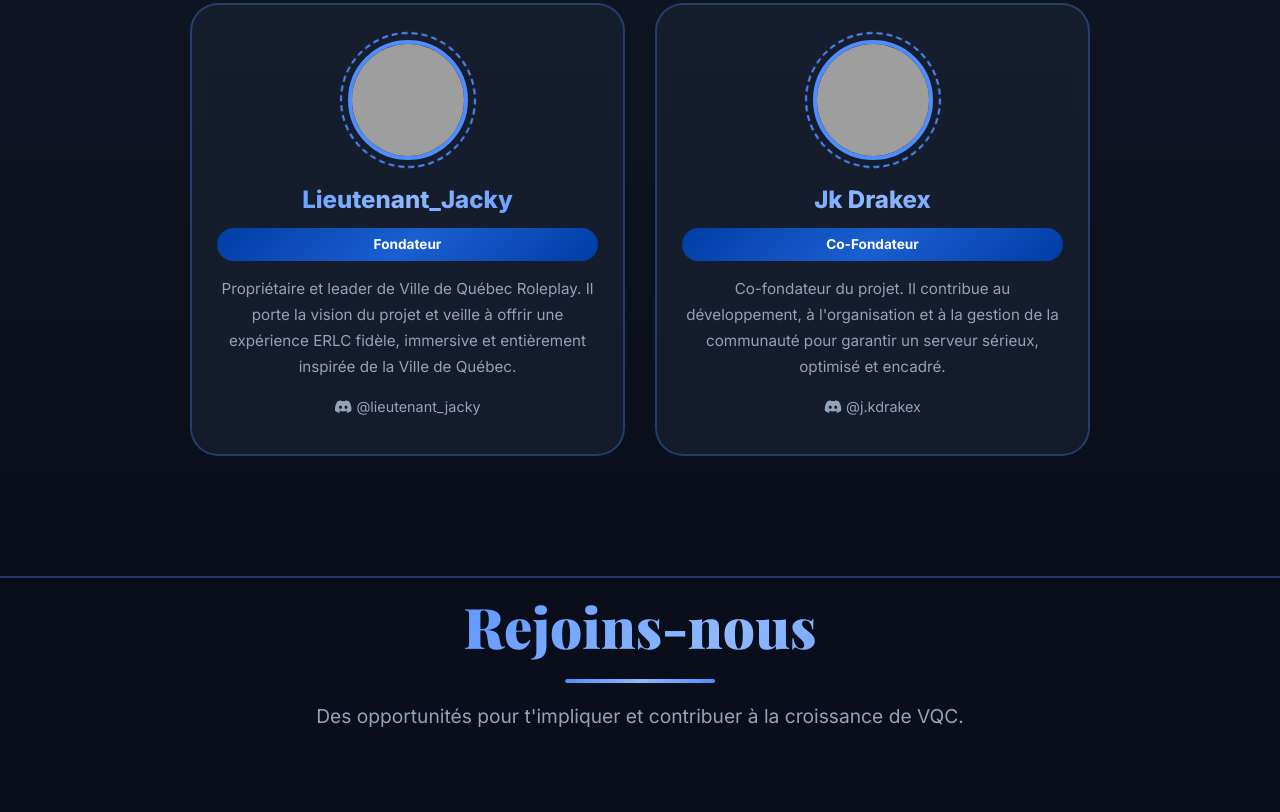
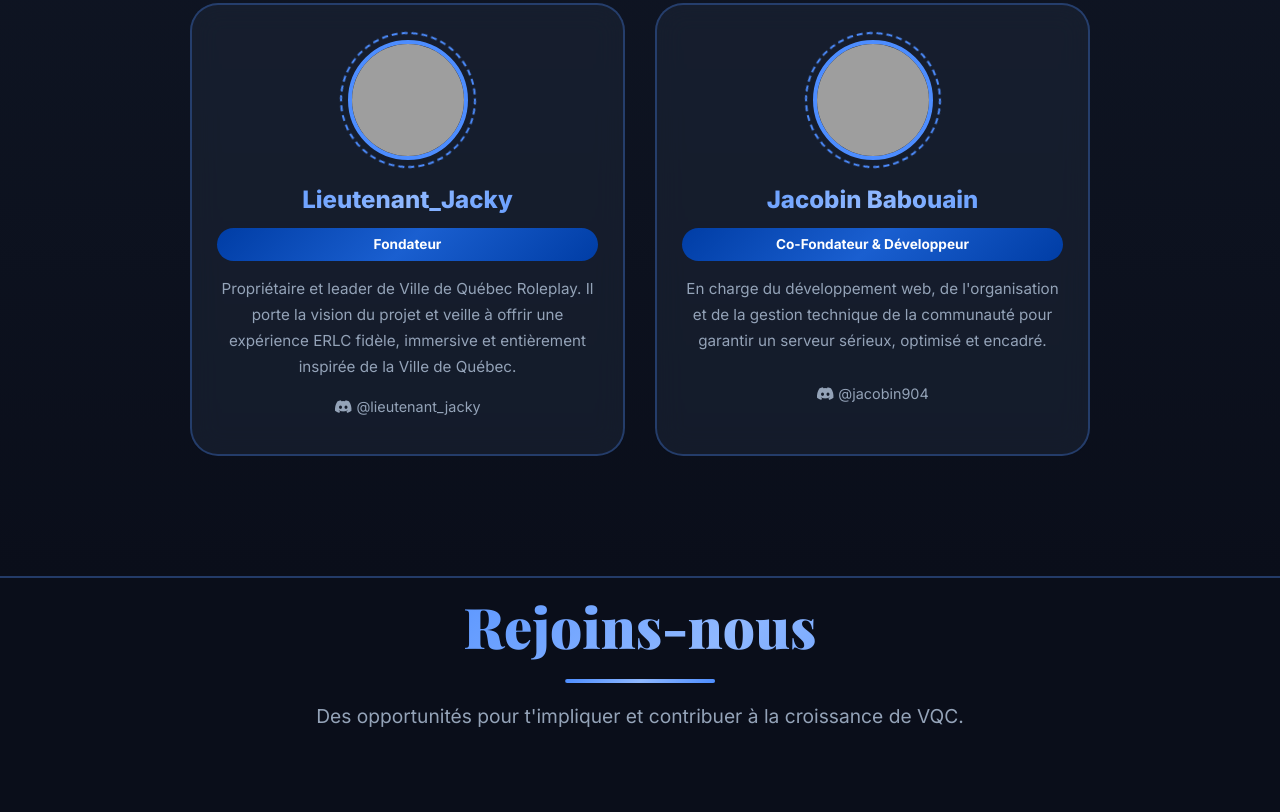
Before and after one commit to Jacobin904/Ville-de-Quebec-Roleplay, a website: page index.html in a window 1280 px wide. Shown: the part 4694-5506 px from the top of the page. Drawn offline with nearby package versions, Linux system fonts and the light colour scheme; grey boxes are pictures that could not be loaded.

Commit message:
Update team member images and descriptions

```diff
--- a/index.html
+++ b/index.html
@@ -307,7 +307,8 @@
             <div class="team-grid-centered stagger">
                 <div class="team-card tilt">
                     <div class="team-img-wrap">
-                        <img src="https://cdn.discordapp.com/avatars/1271541606759006332/04dcece4642073663a535bff21547e14.webp?size=1024" alt="Lieutenant_Jacky" class="team-img">
+                        <!-- NOUVELLE PFP FONDATEUR -->
+                        <img src="https://cdn.discordapp.com/avatars/1271541606759006332/cea78458445000372d4a4fef56b9ab52.webp?size=1024" alt="Lieutenant_Jacky" class="team-img">
                     </div>
                     <h3>Lieutenant_Jacky</h3>
                     <span class="team-role">Fondateur</span>
@@ -316,12 +317,13 @@
                 </div>
                 <div class="team-card tilt">
                     <div class="team-img-wrap">
-                        <img src="https://cdn.discordapp.com/avatars/905782490541723660/0f1661a11fd928d5cd8048bd8ed5ec18.webp?size=1024" alt="Jk Drakex" class="team-img">
+                        <!-- NOUVELLE PFP CO-FONDATEUR / DÉVELOPPEUR -->
+                        <img src="https://cdn.discordapp.com/avatars/1281784488854159421/85109e1b8945496f3e802e5a8d8208aa.webp?size=1024" alt="Jacobin Babouain" class="team-img">
                     </div>
-                    <h3>Jk Drakex</h3>
-                    <span class="team-role">Co-Fondateur</span>
-                    <p>Co-fondateur du projet. Il contribue au développement, à l'organisation et à la gestion de la communauté pour garantir un serveur sérieux, optimisé et encadré.</p>
-                    <p style="margin-top:15px;font-size:.9rem"><i class="fab fa-discord"></i> @j.kdrakex</p>
+                    <h3>Jacobin Babouain</h3>
+                    <span class="team-role">Co-Fondateur & Développeur</span>
+                    <p>En charge du développement web, de l'organisation et de la gestion technique de la communauté pour garantir un serveur sérieux, optimisé et encadré.</p>
+                    <p style="margin-top:15px;font-size:.9rem"><i class="fab fa-discord"></i> @jacobin904</p>
                 </div>
             </div>
         </div>
@@ -415,7 +417,8 @@
                 <h4>Conception</h4>
                 <p>Site web conçu et développé pour la communauté Ville de Québec Roleplay.</p>
                 <div style="display:flex;align-items:center;gap:15px;margin-top:25px">
-                    <img src="https://cdn.discordapp.com/avatars/1281784488854159421/608fbe0e316e417b5e83539ef8555255.webp?size=1024" alt="Jacobin Babouain" style="width:50px;height:50px;border-radius:50%;border:2px solid var(--gold)">
+                    <!-- NOUVELLE PFP DANS LE FOOTER AUSSI -->
+                    <img src="https://cdn.discordapp.com/avatars/1281784488854159421/85109e1b8945496f3e802e5a8d8208aa.webp?size=1024" alt="Jacobin Babouain" style="width:50px;height:50px;border-radius:50%;border:2px solid var(--gold)">
                     <div>
                         <p style="margin:0;font-weight:700;color:var(--cream)">Jacobin Babouain</p>
                         <p style="margin:0;font-size:.9rem;color:var(--taupe)">Développeur Web</p>
```
